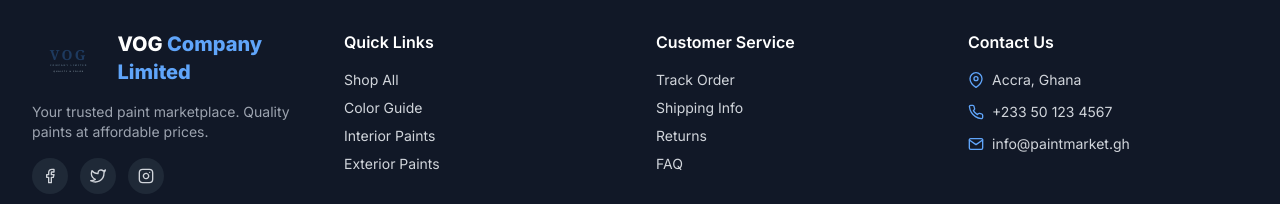
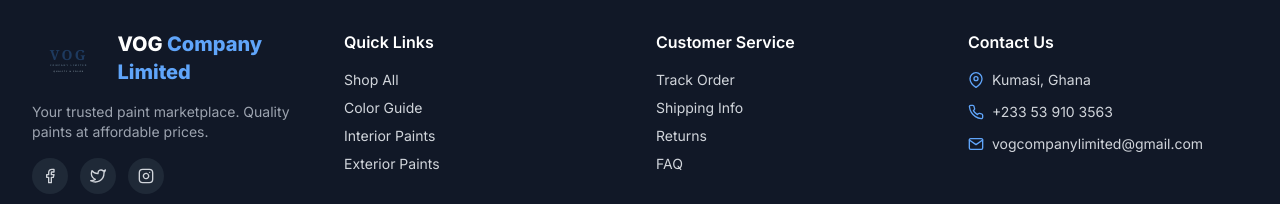
Before and after one commit to VOGCompanyLimited/vog-paints, a React (Vite) app in the folder frontend/: page / in a window 1280 px wide. Shown: the part 1785-1989 px from the top of the page. Built offline with nearby package versions, Linux system fonts and the light colour scheme; no server answers.

Commit message:
Update contact details in footer

```diff
--- a/frontend/src/components/Footer.jsx
+++ b/frontend/src/components/Footer.jsx
@@ -43,9 +43,9 @@
           <div>
             <h4 className="text-white font-semibold mb-4">Contact Us</h4>
             <ul className="space-y-3 text-sm">
-              <li className="flex items-center gap-2"><FiMapPin className="w-4 h-4 text-primary-400" /> Accra, Ghana</li>
-              <li className="flex items-center gap-2"><FiPhone className="w-4 h-4 text-primary-400" /> +233 50 123 4567</li>
-              <li className="flex items-center gap-2"><FiMail className="w-4 h-4 text-primary-400" /> info@paintmarket.gh</li>
+              <li className="flex items-center gap-2"><FiMapPin className="w-4 h-4 text-primary-400" /> Kumasi, Ghana</li>
+              <li className="flex items-center gap-2"><FiPhone className="w-4 h-4 text-primary-400" /> +233 53 910 3563</li>
+              <li className="flex items-center gap-2"><FiMail className="w-4 h-4 text-primary-400" /> vogcompanylimited@gmail.com</li>
             </ul>
           </div>
         </div>
```
